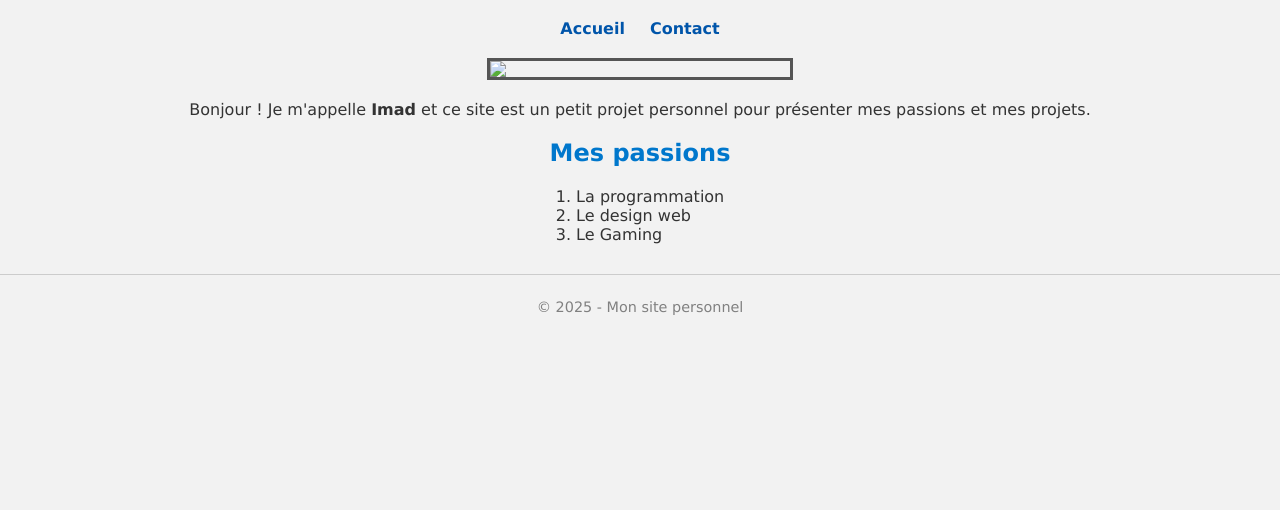
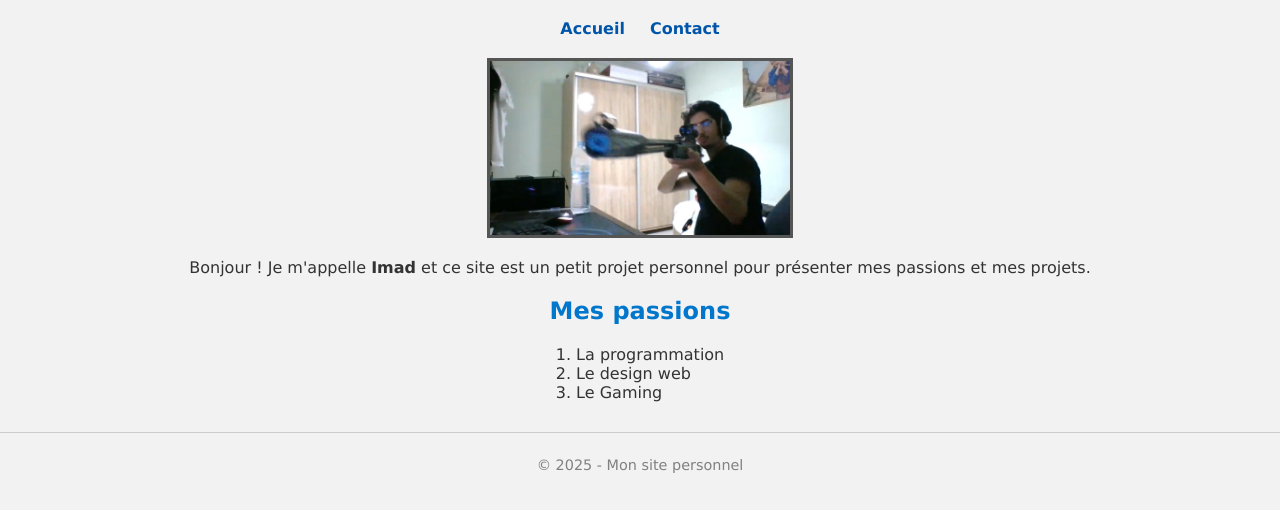
Before and after one commit to imad22years-source/Get-To-Know-Me, a plain HTML site: page index.html in a window 1280 px wide. Shown: the part 62-572 px from the top of the page. Drawn offline with Linux system fonts and the light colour scheme.

Commit message:
Update index.html

```diff
--- a/index.html
+++ b/index.html
@@ -19,7 +19,7 @@
   </header>
 
   <main>
-    <img src="images/DED.jpg">
+    <img src="DED.jpg">
 
     <p>
       Bonjour ! Je m'appelle <strong>Imad</strong> et ce site est un petit projet personnel
```
